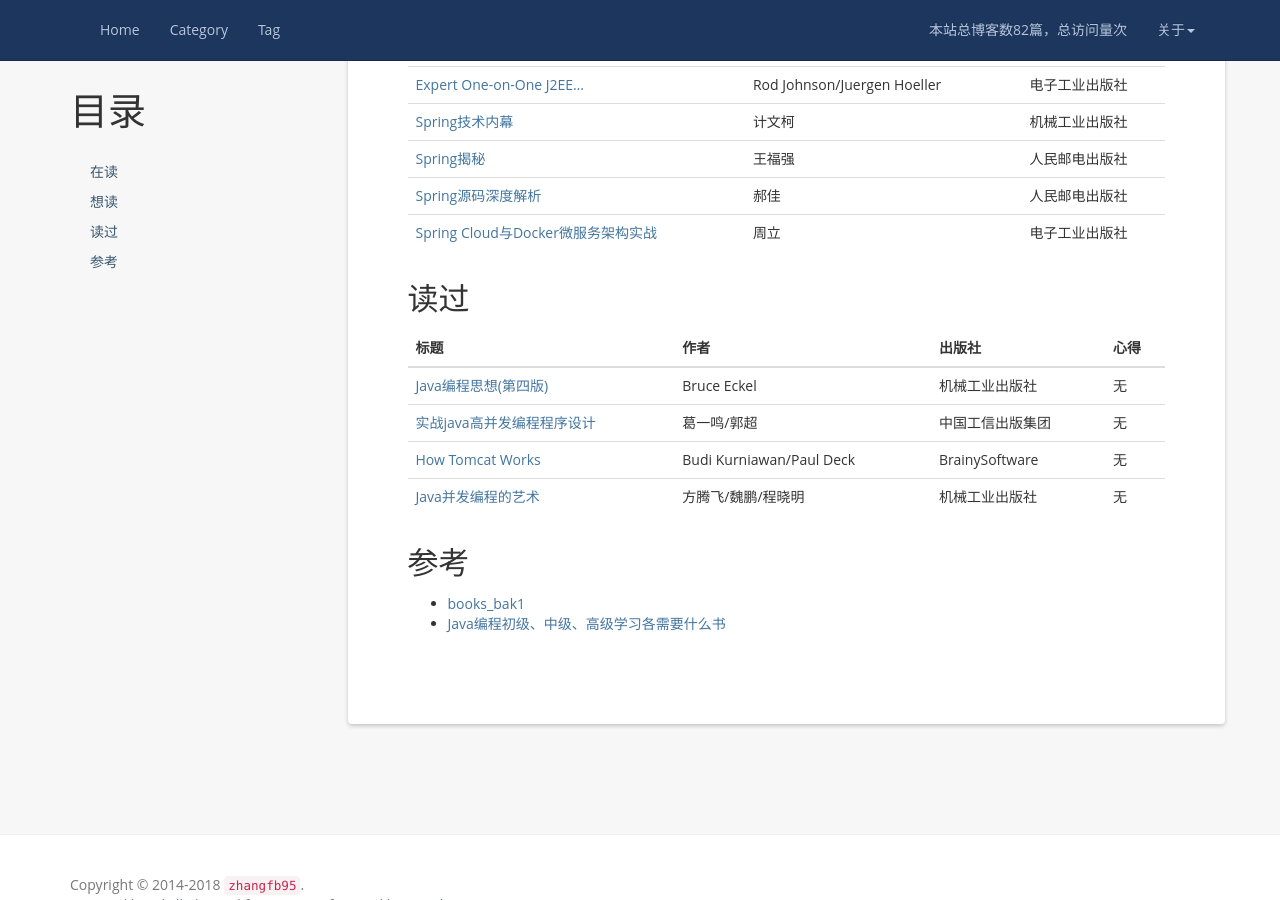
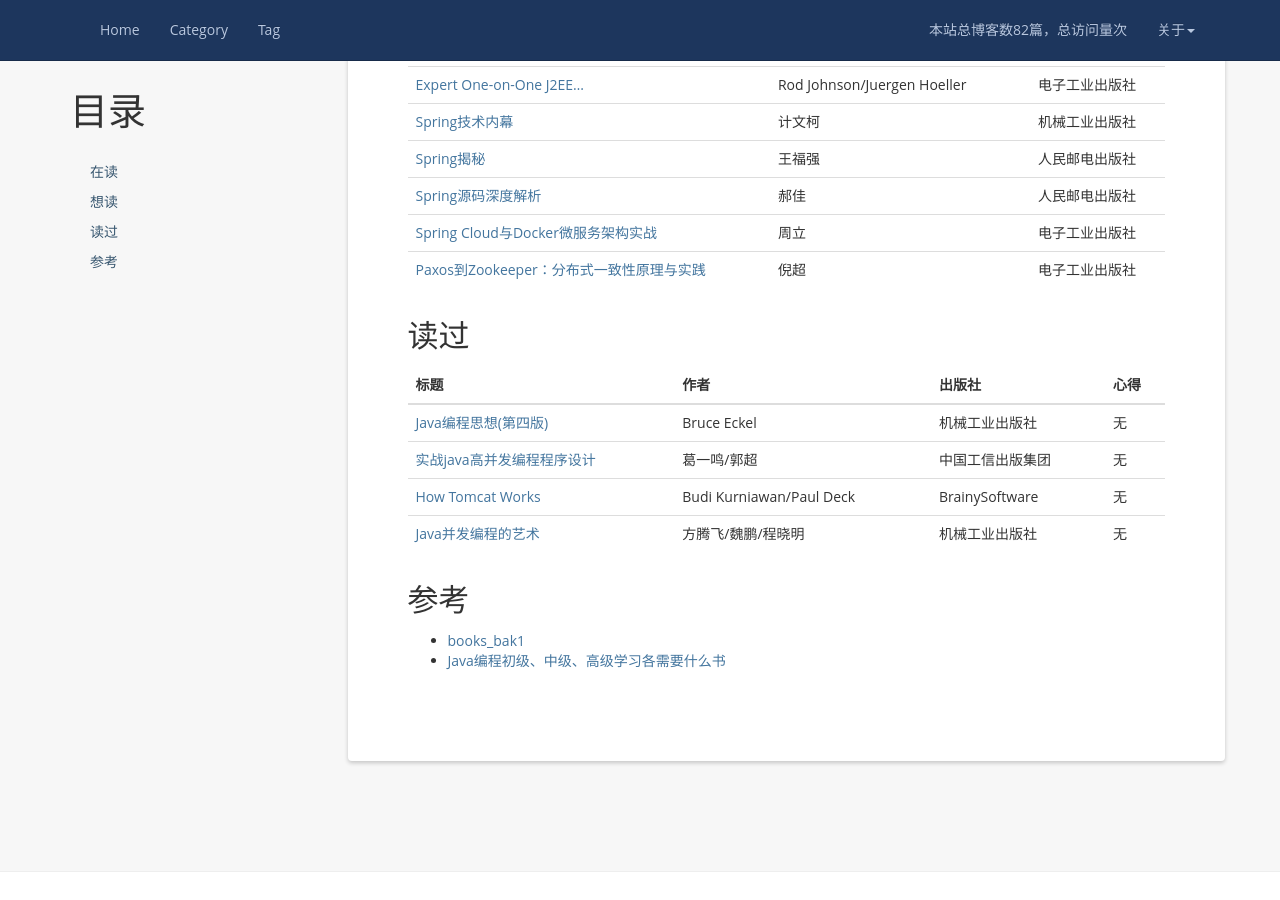
Before and after one commit to zhangfb95/zhangfb95.github.io.bak, a Jekyll site: the page built from books.md, in a window 1280 px wide and 900 px high, scrolled down 1209 px. Built offline with Jekyll 4.4.1, drawn with Linux system fonts in a browser that asks for light colours; nearby versions of some CDN libraries; a script that is not in the unit is left out; comment, search, counter and statistics services are not loaded.

Commit message:
增加书单

```diff
--- a/books.md
+++ b/books.md
@@ -40,6 +40,7 @@
 | [Spring揭秘](https://book.douban.com/subject/3897837) | 王福强 | 人民邮电出版社 |
 | [Spring源码深度解析](https://book.douban.com/subject/25866350) | 郝佳 | 人民邮电出版社 |
 | [Spring Cloud与Docker微服务架构实战](https://book.douban.com/subject/27028228) | 周立 | 电子工业出版社 |
+| [Paxos到Zookeeper：分布式一致性原理与实践](https://book.douban.com/subject/26292004) | 倪超 | 电子工业出版社 |
 
 ## 读过
 
```
